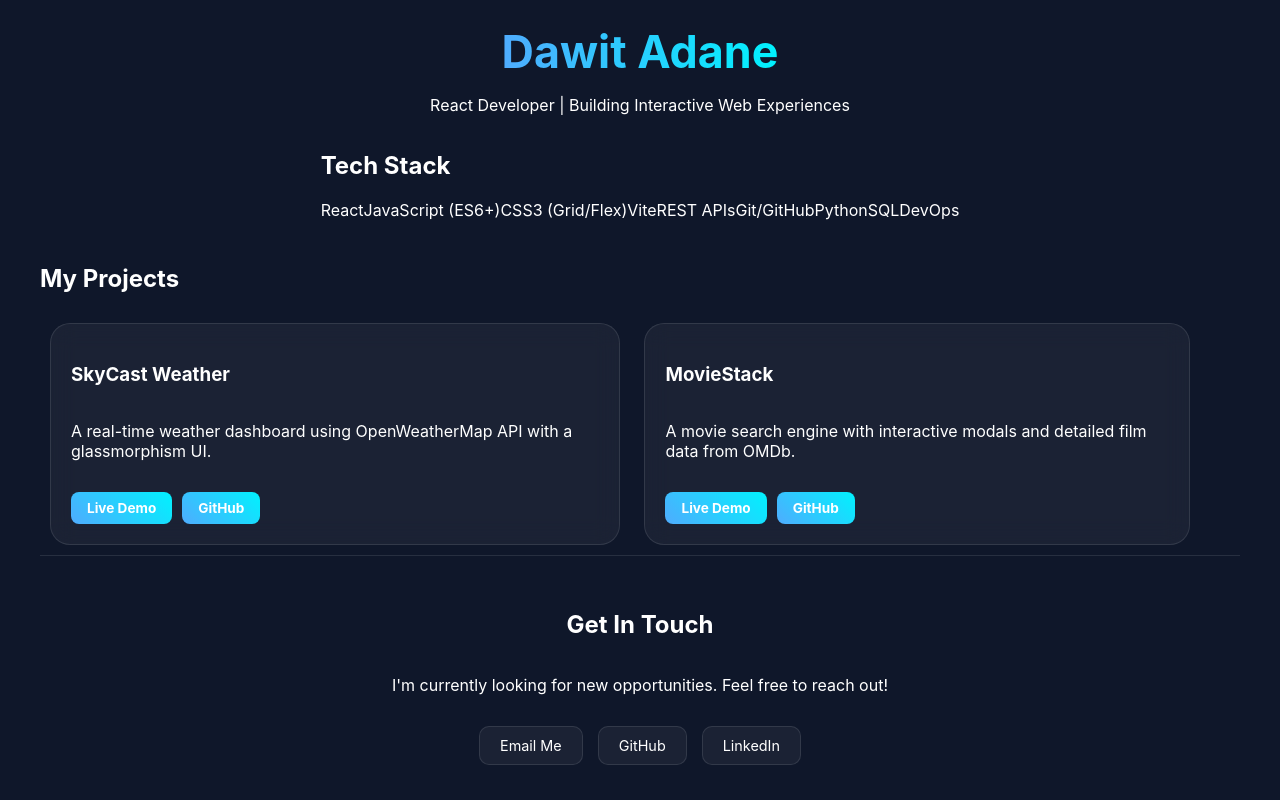
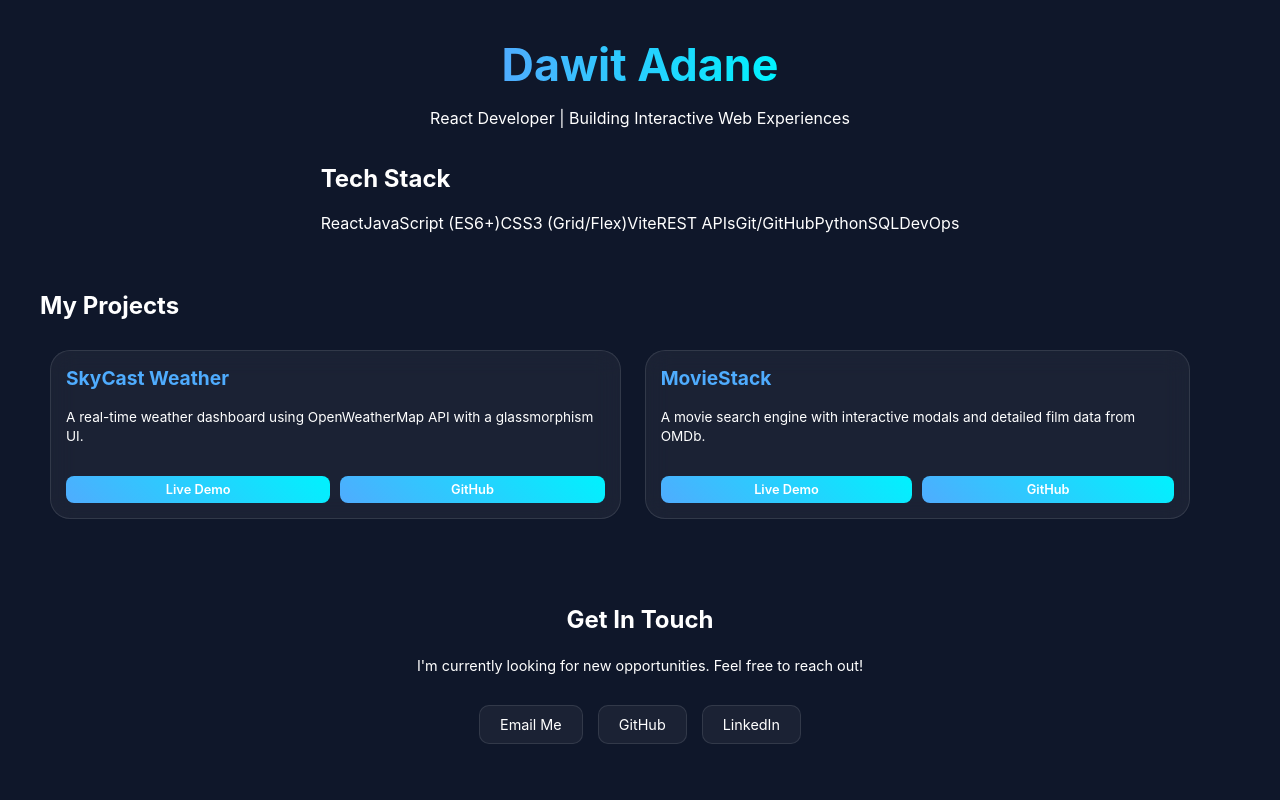
Before and after one commit to daveadane/my-portfolio, a React (Vite) app: page / in a window 1280 px wide. Built offline with nearby package versions, Linux system fonts and the light colour scheme.

Commit message:
working on css

```diff
--- a/src/App.css
+++ b/src/App.css
@@ -66,10 +66,22 @@ body, html {
   backdrop-filter: blur(12px);
   border: 1px solid var(--border);
   border-radius: 20px;
-  padding: 20px;
+  padding: 15px; /* Reduced padding to fit content better */
   display: flex;
   flex-direction: column;
-  justify-content: space-between; /* Pushes links to the bottom */
+  justify-content: space-between;
+  height: 100%; /* Fill the available section height */
+}
+.project-card h3 {
+  font-size: 1.2rem; /* Slightly smaller title */
+  margin: 0 0 5px 0;
+  color: var(--primary);
+}
+
+.project-card p {
+  font-size: 0.85rem; /* Smaller text to prevent overlap */
+  line-height: 1.4;
+  margin-bottom: 10px;
 }
 
 /* FIXING THE MISSING BUTTONS */
@@ -90,12 +102,30 @@ body, html {
 .project-links {
   display: flex;
   gap: 10px;
-  margin-top: auto;
+  margin-top: auto; /* Pushes buttons to the bottom */
+  padding-top: 5px;
+}
+
+.project-links a {
+  flex: 1; /* Makes buttons equal width */
+  text-align: center;
+  padding: 6px 10px; /* Slimmer buttons */
+  font-size: 0.8rem;
+  border-radius: 8px;
+  text-decoration: none;
+  color: white !important;
+  font-weight: 600;
 }
 
 /* 6. CONTACT SECTION */
-.contact-section {
-  border-top: 1px solid var(--border);
+.contact-section h2 {
+  font-size: 1.5rem;
+  margin-bottom: 0.5rem;
+}
+
+.contact-section p {
+  margin-bottom: 1rem;
+  font-size: 0.9rem;
 }
 
 .social-links {
```
